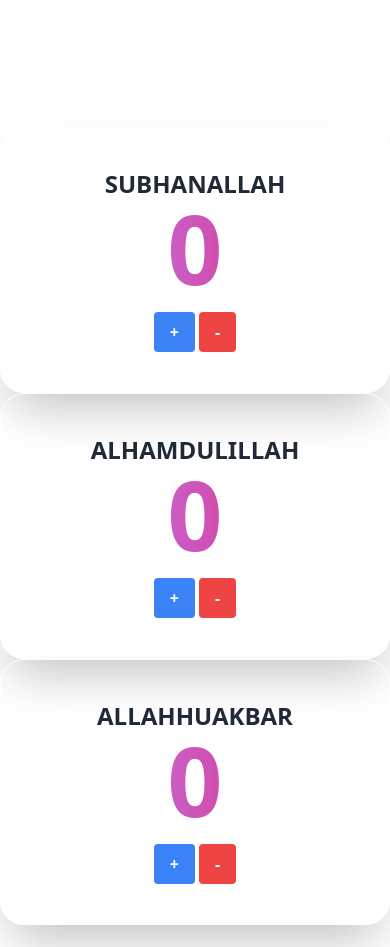
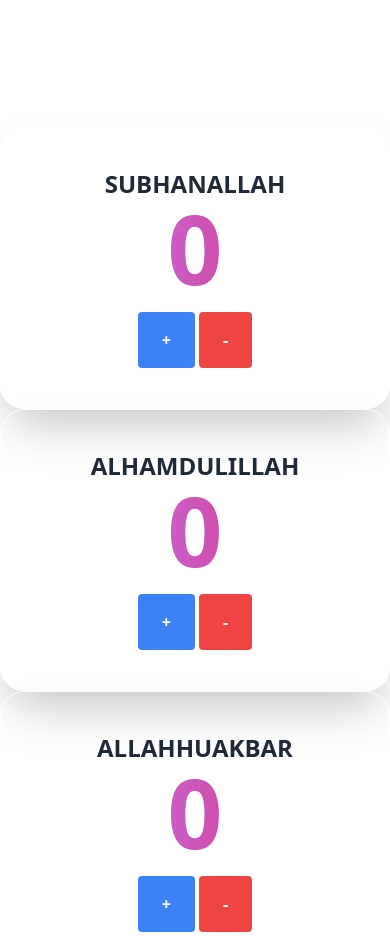
Before and after one commit to anfal11/tasbih-Count, a plain HTML site: page index.html in a window 390 px wide. Shown: the part 153-1100 px from the top of the page. Drawn offline with nearby package versions, Linux system fonts and the light colour scheme.

Commit message:
button size increased for small and medium devices

```diff
--- a/index.html
+++ b/index.html
@@ -27,9 +27,9 @@
                     0 </h1>
                 <div class="block md:flex gap-3 text-center justify-center">
                     <button
-                    class="btn-count-subhanallah bg-blue-500 hover:bg-blue-700 text-white font-bold py-2 px-4 rounded">+</button>
+                    class="btn-count-subhanallah bg-blue-500 hover:bg-blue-700 text-white font-bold py-4 lg:py-2 px-6 lg:px-4 rounded">+</button>
                 <button
-                    class="btn-reset-subhanallah bg-red-500 hover:bg-red-700 text-white font-bold py-2 px-4 rounded">-</button>
+                    class="btn-reset-subhanallah bg-red-500 hover:bg-red-700 text-white font-bold py-4 lg:py-2 px-6 lg:px-4 rounded">-</button>
                 </div>
             </div>
 
@@ -41,9 +41,9 @@
                     0 </h1>
                 <div class="block md:flex gap-3 text-center justify-center">
                 <button
-                    class="btn-count-alhamdulillah bg-blue-500 hover:bg-blue-700 text-white font-bold py-2 px-4 rounded">+</button>
+                    class="btn-count-alhamdulillah bg-blue-500 hover:bg-blue-700 text-white font-bold py-4 lg:py-2 px-6 lg:px-4 rounded">+</button>
                 <button
-                    class="btn-reset-alhamdulillah bg-red-500 hover:bg-red-700 text-white font-bold py-2 px-4 rounded">-</button>
+                    class="btn-reset-alhamdulillah bg-red-500 hover:bg-red-700 text-white font-bold py-4 lg:py-2 px-6 lg:px-4 rounded">-</button>
                 </div>
             </div>
 
@@ -55,9 +55,9 @@
                     0 </h1>
                 <div class="block md:flex gap-3 text-center justify-center">
                 <button
-                    class="btn-count-allahhuakbar bg-blue-500 hover:bg-blue-700 text-white font-bold py-2 px-4 rounded">+</button>
+                    class="btn-count-allahhuakbar bg-blue-500 hover:bg-blue-700 text-white font-bold py-4 lg:py-2 px-6 lg:px-4 rounded">+</button>
                 <button
-                    class="btn-reset-allahhuakbar bg-red-500 hover:bg-red-700 text-white font-bold py-2 px-4 rounded">-</button>
+                    class="btn-reset-allahhuakbar bg-red-500 hover:bg-red-700 text-white font-bold py-4 lg:py-2 px-6 lg:px-4 rounded">-</button>
                 </div>
             </div>
 
```
